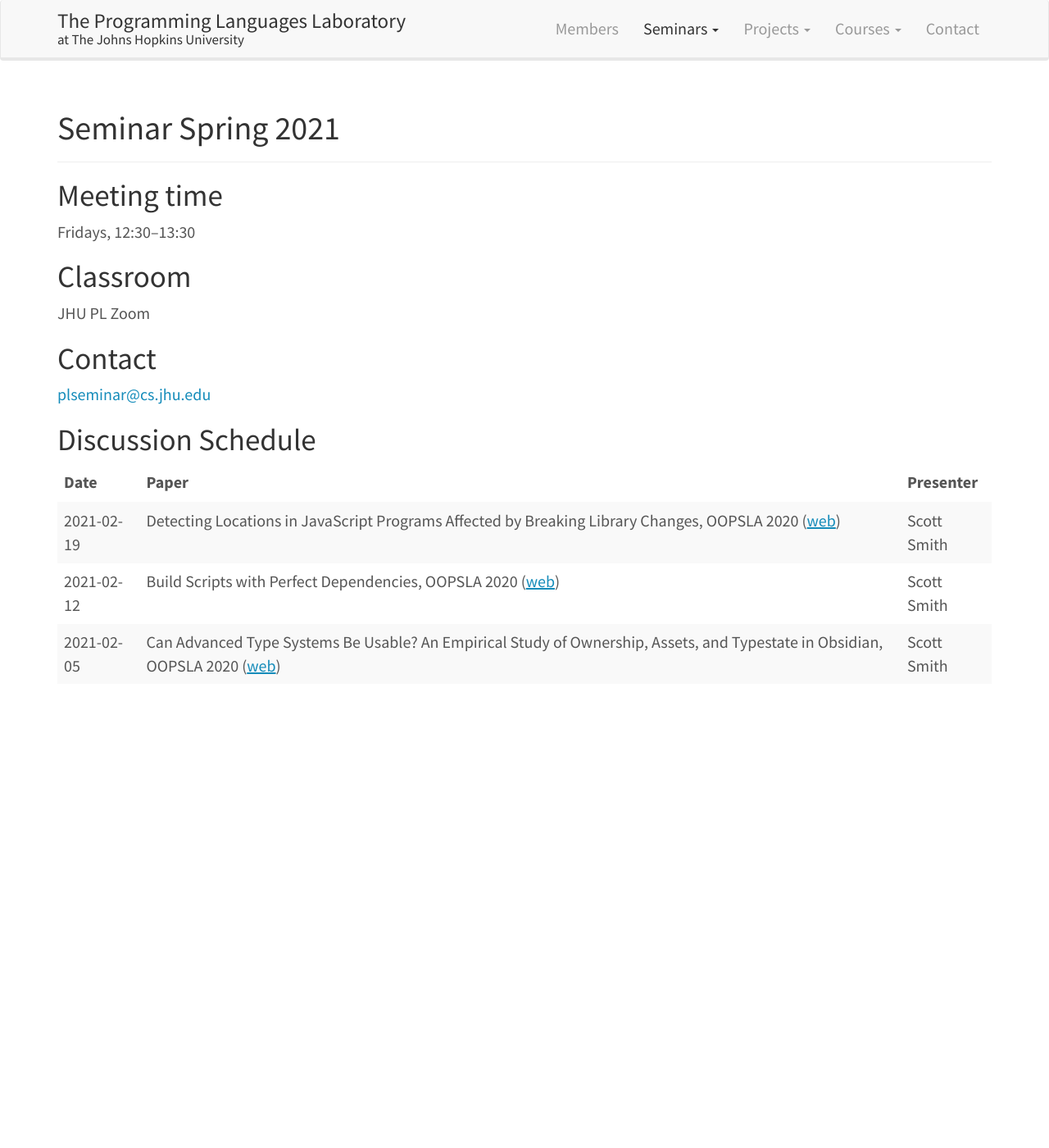
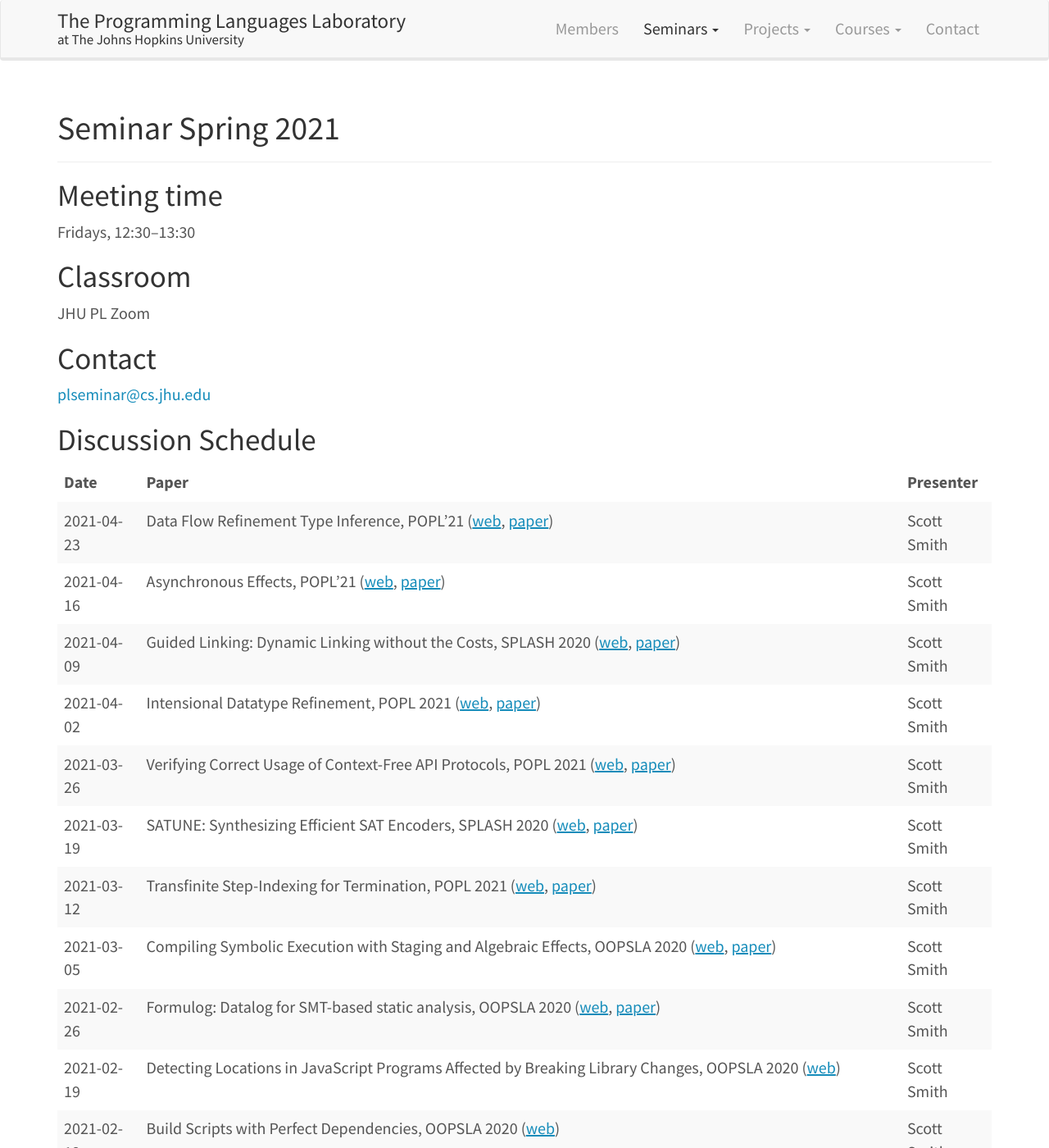
Before and after one commit to JHU-PL-Lab/www-pl-lab, a Jekyll site: the page built from seminars/spring-2021.md, in a window 1280 px wide and 1400 px high. Shown: the whole window at 82% size. Built offline with Jekyll 4.4.1, drawn with Linux system fonts in a browser that asks for light colours.

Commit message:
add seminar page for spring 2021

```diff
--- a/seminars/spring-2021.md
+++ b/seminars/spring-2021.md
@@ -21,8 +21,17 @@ Contact
 Discussion Schedule
 -------------------
 
-| Date       | Paper                                                                                                                                                                                                                                                                    | Presenter   |
-| ---------- | ------------------------------------------------------------------------------------------------------------------------------------------------------------------------------------------------------------------------------------------------------------------------ | ----------- |
-| 2021-02-19 | Detecting Locations in JavaScript Programs Affected by Breaking Library Changes, OOPSLA 2020 ([web](https://2020.splashcon.org/details/splash-2020-oopsla/63/Detecting-Locations-in-JavaScript-Programs-Affected-by-Breaking-Library-Changes))                           | Scott Smith |
-| 2021-02-12 | Build Scripts with Perfect Dependencies, OOPSLA 2020 ([web](https://2020.splashcon.org/details/splash-2020-oopsla/45/Build-Scripts-with-Perfect-Dependencies))                                                                                                           | Scott Smith |
-| 2021-02-05 | Can Advanced Type Systems Be Usable? An Empirical Study of Ownership, Assets, and Typestate in Obsidian, OOPSLA 2020 ([web](https://2020.splashcon.org/details/splash-2020-oopsla/8/Can-Advanced-Type-Systems-Be-Usable-An-Empirical-Study-of-Ownership-Assets-and-Typ)) | Scott Smith |
+| Date       | Paper                                                                                                                                                                                                                                                                                  | Presenter   |
+| ---------- | -------------------------------------------------------------------------------------------------------------------------------------------------------------------------------------------------------------------------------------------------------------------------------------- | ----------- |
+| 2021-04-23 | Data Flow Refinement Type Inference, POPL'21 ([web](https://popl21.sigplan.org/details/POPL-2021-research-papers/19/Data-Flow-Refinement-Type-Inference), [paper](https://dl.acm.org/doi/pdf/10.1145/3434300))                                                                         | Scott Smith |
+| 2021-04-16 | Asynchronous Effects, POPL'21 ([web](https://popl21.sigplan.org/details/POPL-2021-research-papers/24/Asynchronous-Effects), [paper](https://dl.acm.org/doi/pdf/10.1145/3434305))                                                                                                       | Scott Smith |
+| 2021-04-09 | Guided Linking: Dynamic Linking without the Costs, SPLASH 2020 ([web](https://2020.splashcon.org/details/splash-2020-oopsla/21/Guided-Linking-Dynamic-Linking-without-the-Costs), [paper](https://dl.acm.org/doi/pdf/10.1145/3428213))                                                 | Scott Smith |
+| 2021-04-02 | Intensional Datatype Refinement, POPL 2021 ([web](https://popl21.sigplan.org/details/POPL-2021-research-papers/55/Intensional-Datatype-Refinement), [paper](https://dl.acm.org/doi/pdf/10.1145/3434336))                                                                               | Scott Smith |
+| 2021-03-26 | Verifying Correct Usage of Context-Free API Protocols, POPL 2021 ([web](https://popl21.sigplan.org/details/POPL-2021-research-papers/17/Verifying-Correct-Usage-of-Context-Free-API-Protocols), [paper](https://dl.acm.org/doi/pdf/10.1145/3434298))                                   | Scott Smith |
+| 2021-03-19 | SATUNE: Synthesizing Efficient SAT Encoders, SPLASH 2020 ([web](https://2020.splashcon.org/details/splash-2020-oopsla/22/Satune-Synthesizing-Efficient-SAT-Encoders), [paper](https://dl.acm.org/doi/pdf/10.1145/3428214))                                                             | Scott Smith |
+| 2021-03-12 | Transfinite Step-Indexing for Termination, POPL 2021 ([web](https://popl21.sigplan.org/details/POPL-2021-research-papers/13/Transfinite-Step-Indexing-for-Termination), [paper](https://plv.mpi-sws.org/transfinite-step-indexing/termination/paper.pdf))                              | Scott Smith |
+| 2021-03-05 | Compiling Symbolic Execution with Staging and Algebraic Effects, OOPSLA 2020 ([web](https://2020.splashcon.org/details/splash-2020-oopsla/40/Compiling-Symbolic-Execution-with-Staging-and-Algebraic-Effects), [paper](https://continuation.passing.style/static/papers/oopsla20.pdf)) | Scott Smith |
+| 2021-02-26 | Formulog: Datalog for SMT-based static analysis, OOPSLA 2020 ([web](https://2020.splashcon.org/details/splash-2020-oopsla/17/Formulog-Datalog-for-SMT-Based-Static-Analysis), [paper](https://dl.acm.org/doi/pdf/10.1145/3428209))                                                     | Scott Smith |
+| 2021-02-19 | Detecting Locations in JavaScript Programs Affected by Breaking Library Changes, OOPSLA 2020 ([web](https://2020.splashcon.org/details/splash-2020-oopsla/63/Detecting-Locations-in-JavaScript-Programs-Affected-by-Breaking-Library-Changes))                                         | Scott Smith |
+| 2021-02-12 | Build Scripts with Perfect Dependencies, OOPSLA 2020 ([web](https://2020.splashcon.org/details/splash-2020-oopsla/45/Build-Scripts-with-Perfect-Dependencies))                                                                                                                         | Scott Smith |
+| 2021-02-05 | Can Advanced Type Systems Be Usable? An Empirical Study of Ownership, Assets, and Typestate in Obsidian, OOPSLA 2020 ([web](https://2020.splashcon.org/details/splash-2020-oopsla/8/Can-Advanced-Type-Systems-Be-Usable-An-Empirical-Study-of-Ownership-Assets-and-Typ))               | Scott Smith |
```
